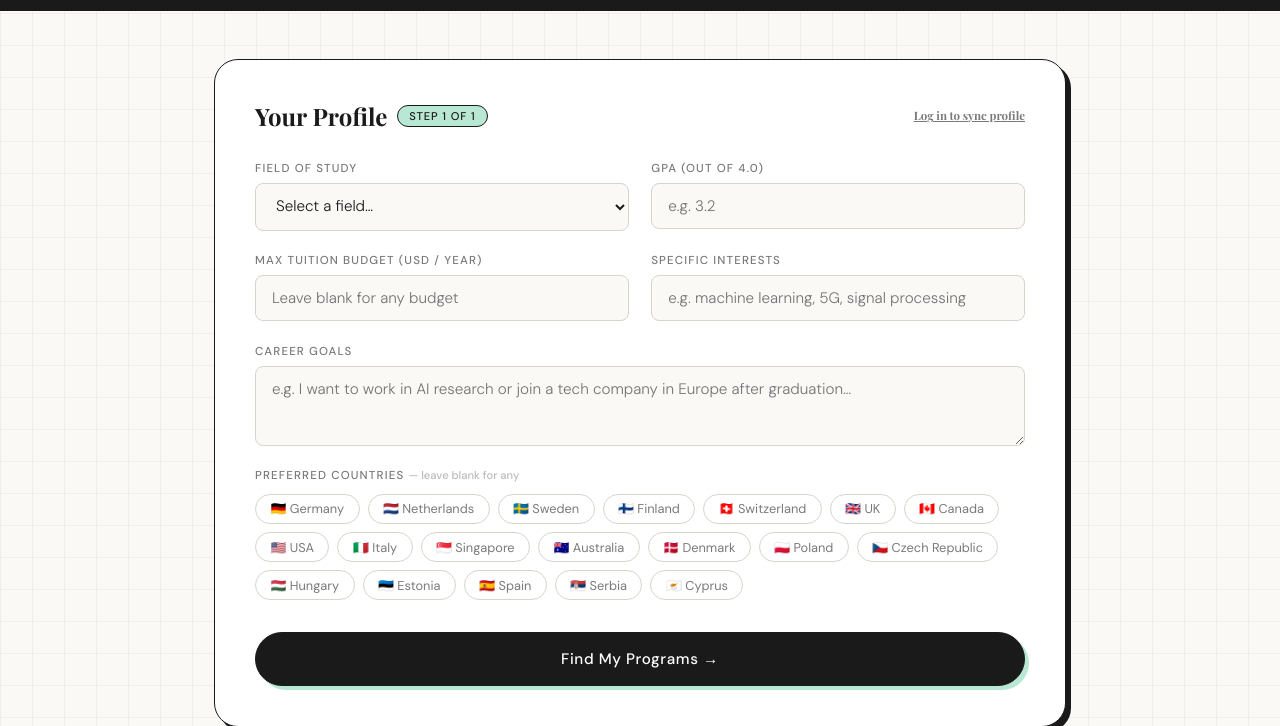
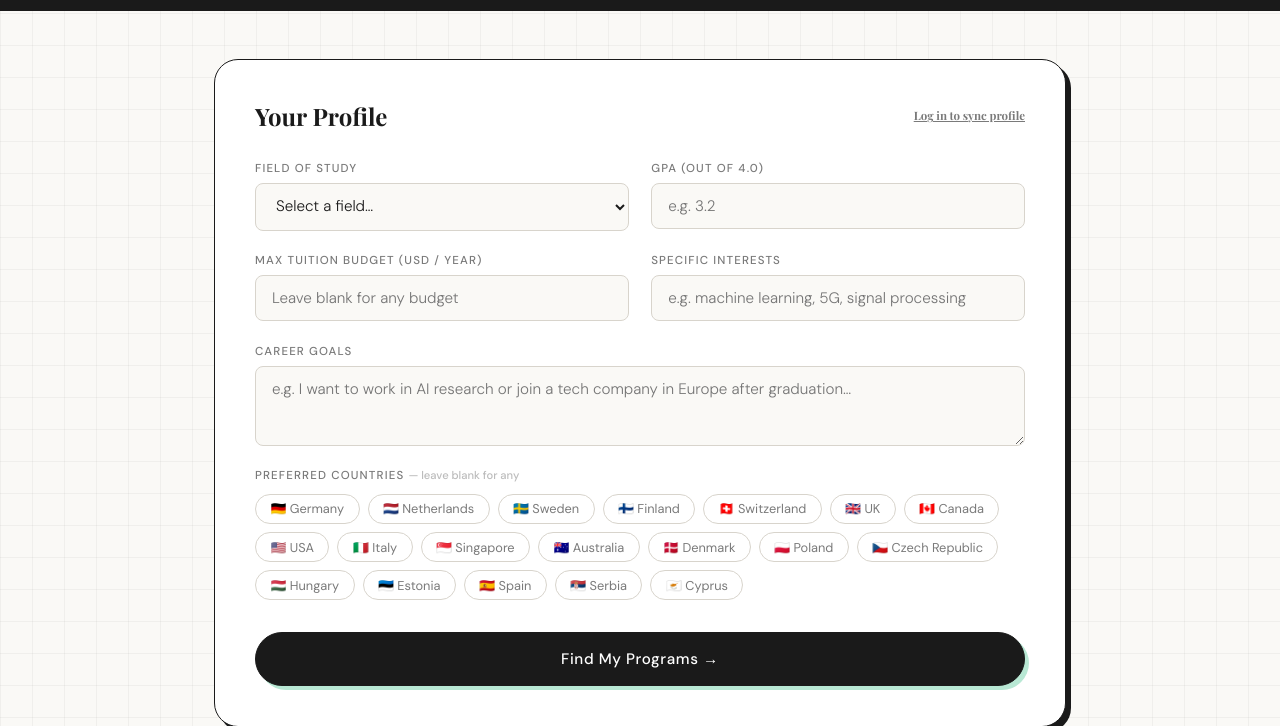
Before and after one commit to asliak/mastermatch, a Django app: template templates/index.html in a window 1280 px wide. Shown: the part 659-1385 px from the top of the page. Run offline with Django 4.2, Linux system fonts and the light colour scheme; the template is opened without the code that fills it, so the values that code supplies are empty; some web fonts are replaced.

Commit message:
Remove Step 1 of 1 badge from homepage profile card

```diff
--- a/templates/index.html
+++ b/templates/index.html
@@ -907,10 +907,7 @@
 
   <div class="form-card">
     <div class="form-card-title" style="display: flex; justify-content: space-between; align-items: center;">
-      <div style="display: flex; align-items: center; gap: 0.6rem;">
-        Your Profile
-        <span class="badge">Step 1 of 1</span>
-      </div>
+      <span>Your Profile</span>
       {% if user.is_authenticated %}
         <span style="font-size:0.72rem; color: #2e7d32; font-weight:500; display:flex; align-items:center; gap:4px; border: 1.5px solid #2e7d32; padding: 0.2rem 0.6rem; border-radius: var(--radius-pill); background: #e8f5e9;">
           Profile Synced ✓
```
